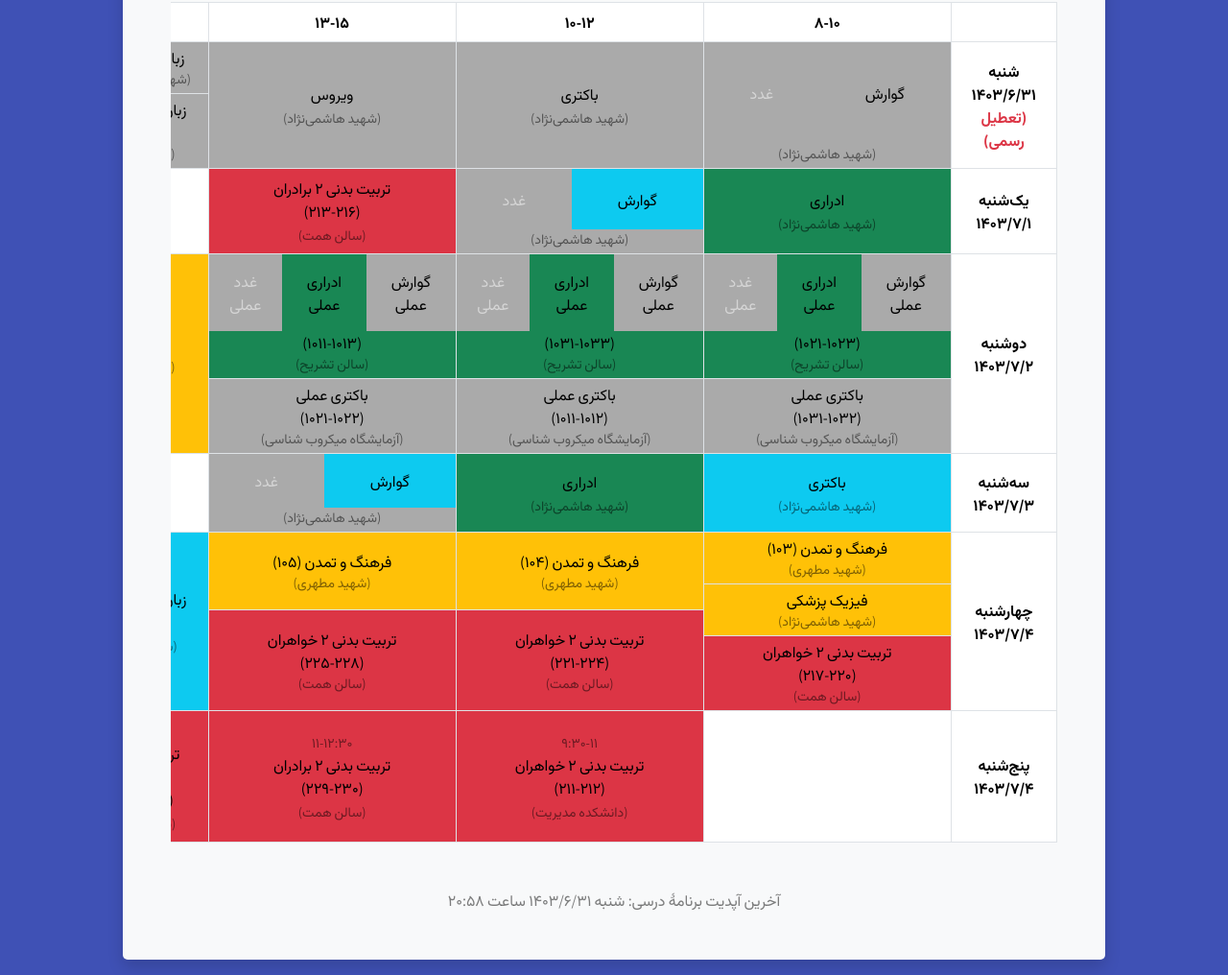
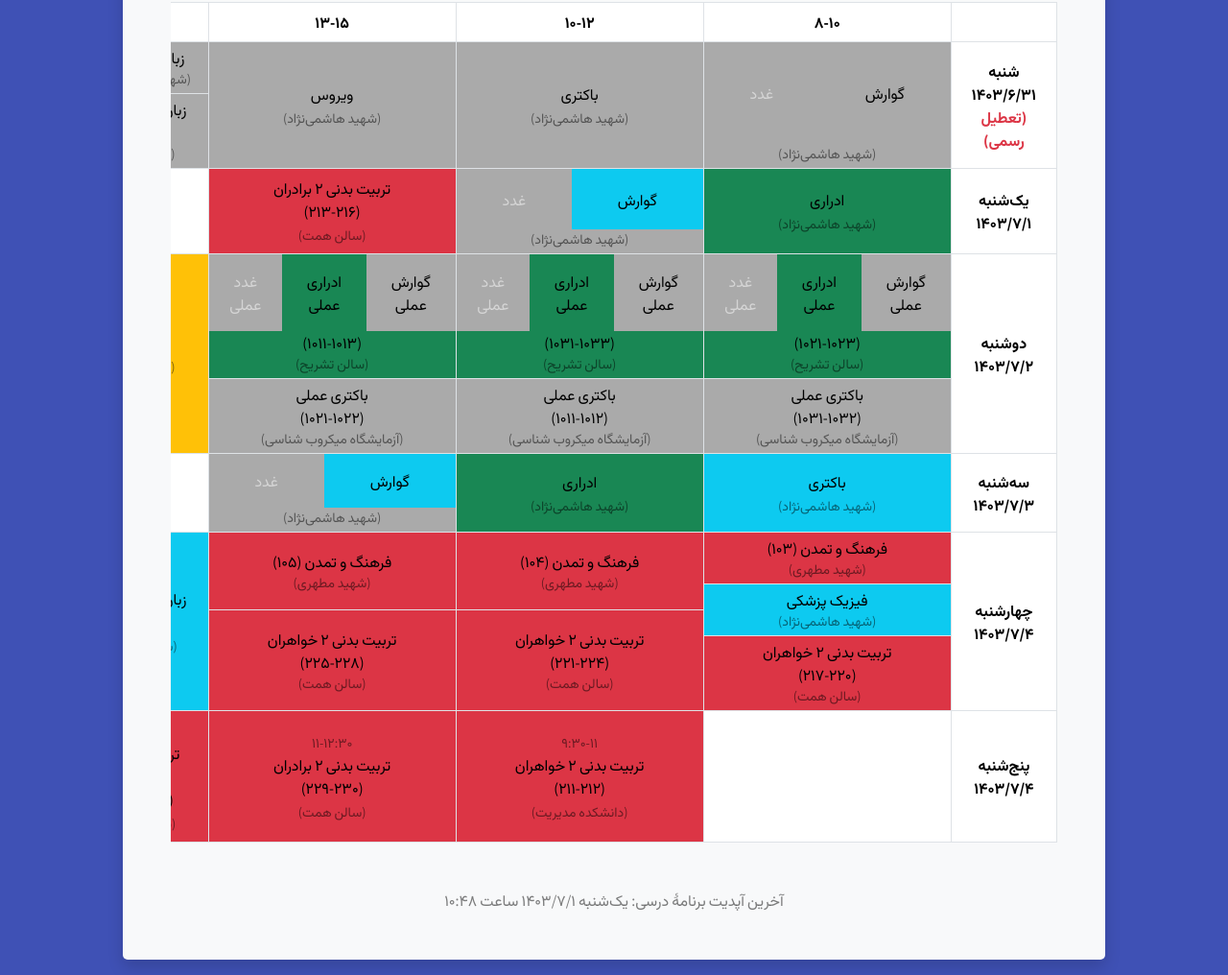
Before and after one commit to hamid0740/iums-1402m-weekly-plan, a plain HTML site: page index.html in a window 1280 px wide. Shown: the part 267-1283 px from the top of the page at 96% size. Drawn offline with nearby package versions, Linux system fonts and the light colour scheme.

Commit message:
آپدیت فرهنگ و تمدن و فیزیک پزشکی

```diff
--- a/index.html
+++ b/index.html
@@ -189,11 +189,11 @@
 							<th scope="row">چهارشنبه<br><span id="ch-date">۱۴۰۳‌‌‌‌‌/۷/۴</span></th>
 							<td id="ch-08" class="p-0">
 								<div class="d-flex flex-column justify-content-center align-items-stretch h-100">
-									<div id="ch-08-1" class="flex-fill d-flex flex-column align-items-center justify-content-center p-1 bg-warning border-bottom no-modal">
+									<div id="ch-08-1" class="flex-fill d-flex flex-column align-items-center justify-content-center p-1 bg-danger border-bottom no-modal">
 										فرهنگ و تمدن (۱۰۳)<br>
 										<span>(شهید مطهری)</span>
 									</div>
-									<div id="ch-08-2" class="flex-fill d-flex flex-column align-items-center justify-content-center p-1 bg-warning border-bottom" data-bs-toggle="modal" data-bs-target="#fizik-details">
+									<div id="ch-08-2" class="flex-fill d-flex flex-column align-items-center justify-content-center p-1 bg-info border-bottom" data-bs-toggle="modal" data-bs-target="#fizik-details">
 										فیزیک پزشکی<br>
 										<span>(شهید هاشمی‌نژاد)</span>
 									</div>
@@ -206,7 +206,7 @@
 							</td>
 							<td id="ch-10" class="p-0">
 								<div id="ch-10-1" class="d-flex flex-column justify-content-center align-items-stretch h-100">
-									<div class="flex-fill d-flex flex-column align-items-center justify-content-center p-1 bg-warning border-bottom no-modal">
+									<div class="flex-fill d-flex flex-column align-items-center justify-content-center p-1 bg-danger border-bottom no-modal">
 										فرهنگ و تمدن (۱۰۴)<br>
 										<span>(شهید مطهری)</span>
 									</div>
@@ -219,7 +219,7 @@
 							</td>
 							<td id="ch-13" class="p-0">
 								<div class="d-flex flex-column justify-content-center align-items-stretch h-100">
-									<div id="ch-13-1" class="flex-fill d-flex flex-column align-items-center justify-content-center p-1 bg-warning border-bottom no-modal">
+									<div id="ch-13-1" class="flex-fill d-flex flex-column align-items-center justify-content-center p-1 bg-danger border-bottom no-modal">
 										فرهنگ و تمدن (۱۰۵)<br>
 										<span>(شهید مطهری)</span>
 									</div>
@@ -242,7 +242,7 @@
 					</tbody>
 				</table>
 			</div>
-			<span class="pt-5 text-black-50 d-block">آخرین آپدیت برنامۀ درسی: شنبه ۱۴۰۳/۶/۳۱ ساعت ۲۰:۵۸</span>
+			<span class="pt-5 text-black-50 d-block">آخرین آپدیت برنامۀ درسی: یک‌شنبه ۱۴۰۳/۷/۱ ساعت ۱۰:۴۸</span>
 		</div>
 	</div>
 	<div class="modal fade" id="govaresh-details" tabindex="-1" aria-hidden="true">
@@ -479,7 +479,7 @@
 					<button type="button" class="btn-close" data-bs-dismiss="modal"></button>
 				</div>
 				<div class="modal-body" id="fizik-modal-body">
-					<p class="mb-2"><i class="bi bi-info-square-fill"></i> <b>توضیحات جلسۀ پیش‌رو:</b> دو جلسه برگزار شده که جلسۀ اول کسی حضور نداشته. با استاد صحبت میشه.</p>
+					<p class="mb-2"><i class="bi bi-info-square-fill"></i> <b>توضیحات جلسۀ پیش‌رو:</b> علی‌رغم صحبت با استاد مبنی بر عدم برگزاری جلسهٔ اول، همه غیبت خوردند. مراقب حداکثر ۴ غیبت خودتون باشید.</p>
 					<p class="my-2"><i class="bi bi-geo-alt-fill"></i> <b>مکان برگزاری:</b> ابن سینا، کلاس شهید هاشمی‌نژاد</p>
 					<p class="my-2"><i class="bi bi-people-fill"></i> <b>اساتید:</b> دکتر نجف‌زاده، دکتر کشاورزی، دکتر شیرولیلو، دکتر اصغرزاده، دکتر زارع صادقی</p>
 					<p class="my-2"><i class="bi bi-journals"></i> <b>دروس:</b> نظری (۱.۸ واحد)، عملی (۰.۲ واحد)</p>
```
